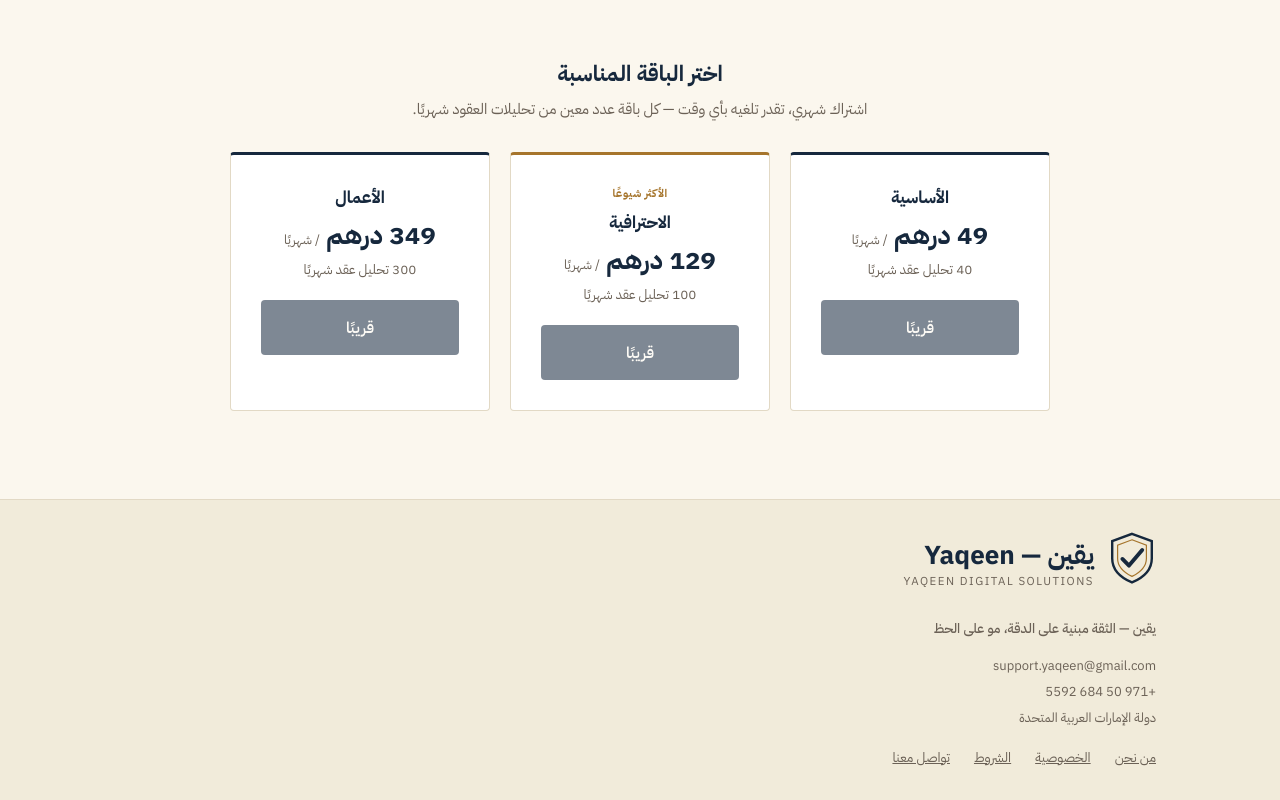
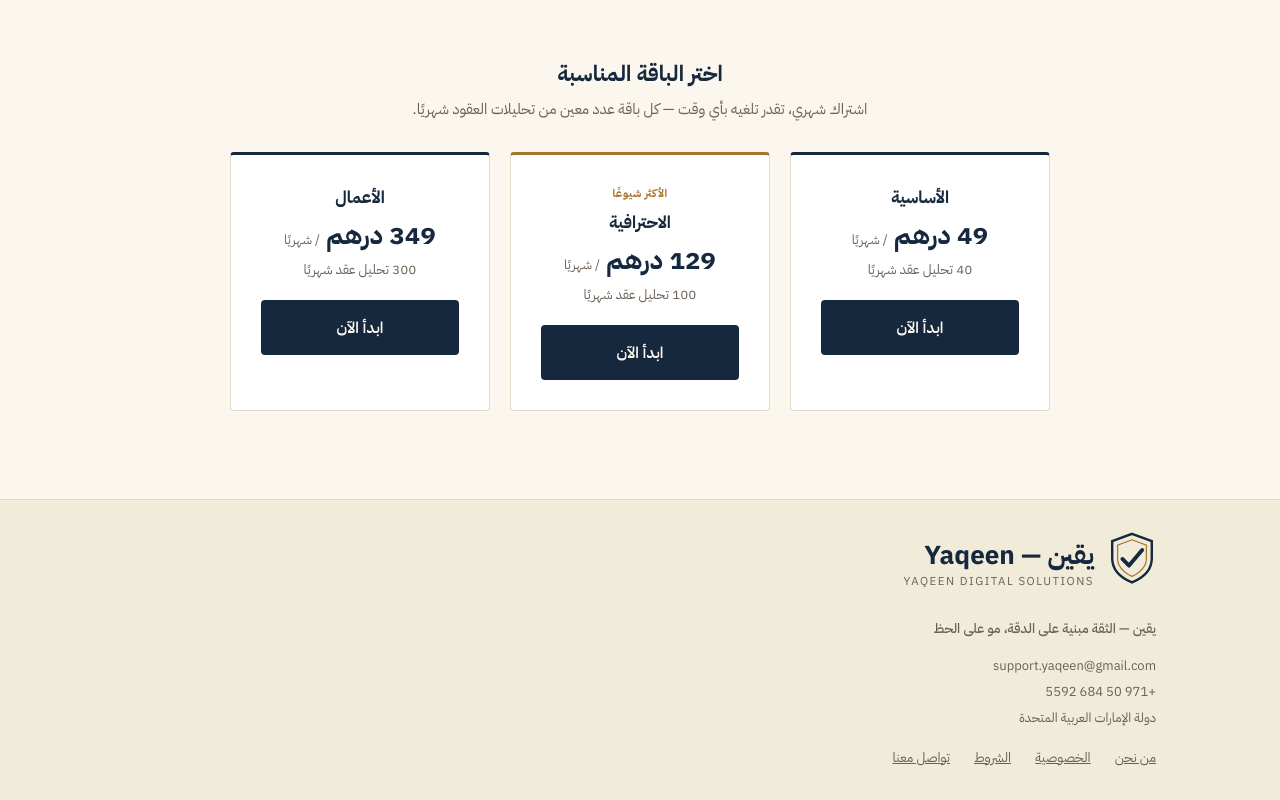
Before and after one commit to yaqeen-tools/yaqeen-app, a Next.js app: page / in a window 1280 px wide. Shown: the part 1333-2133 px from the top of the page. Built offline with nearby package versions, Linux system fonts and the light colour scheme.

Commit message:
feat: real Lemon Squeezy checkout links replacing manual email upgrade

```diff
--- a/app/page.tsx
+++ b/app/page.tsx
@@ -34,7 +34,7 @@ const copy = {
     plan_business_price: '349 درهم',
     plan_business_limit: '300 تحليل عقد شهريًا',
     plan_per_month: '/ شهريًا',
-    pricing_cta: 'قريبًا',
+    pricing_cta: 'ابدأ الآن',
     footer_about: 'من نحن',
     footer_privacy: 'الخصوصية',
     footer_terms: 'الشروط',
@@ -70,7 +70,7 @@ const copy = {
     plan_business_price: 'AED 349',
     plan_business_limit: '300 contract analyses / month',
     plan_per_month: '/ month',
-    pricing_cta: 'Coming soon',
+    pricing_cta: 'Get started',
     footer_about: 'About',
     footer_privacy: 'Privacy',
     footer_terms: 'Terms',
@@ -180,9 +180,9 @@ export default function Home() {
                 {price} <span style={{ fontSize: 13, fontWeight: 400, color: 'var(--muted)' }}>{t.plan_per_month}</span>
               </div>
               <div style={{ fontSize: 13.5, color: 'var(--muted)', marginBottom: 20 }}>{limit}</div>
-              <span className="btn btn-primary" style={{ width: '100%', justifyContent: 'center', opacity: 0.55, cursor: 'not-allowed' }}>
+              <a href="/dashboard" className="btn btn-primary" style={{ width: '100%', justifyContent: 'center' }}>
                 {t.pricing_cta}
-              </span>
+              </a>
             </div>
           ))}
         </div>
```
